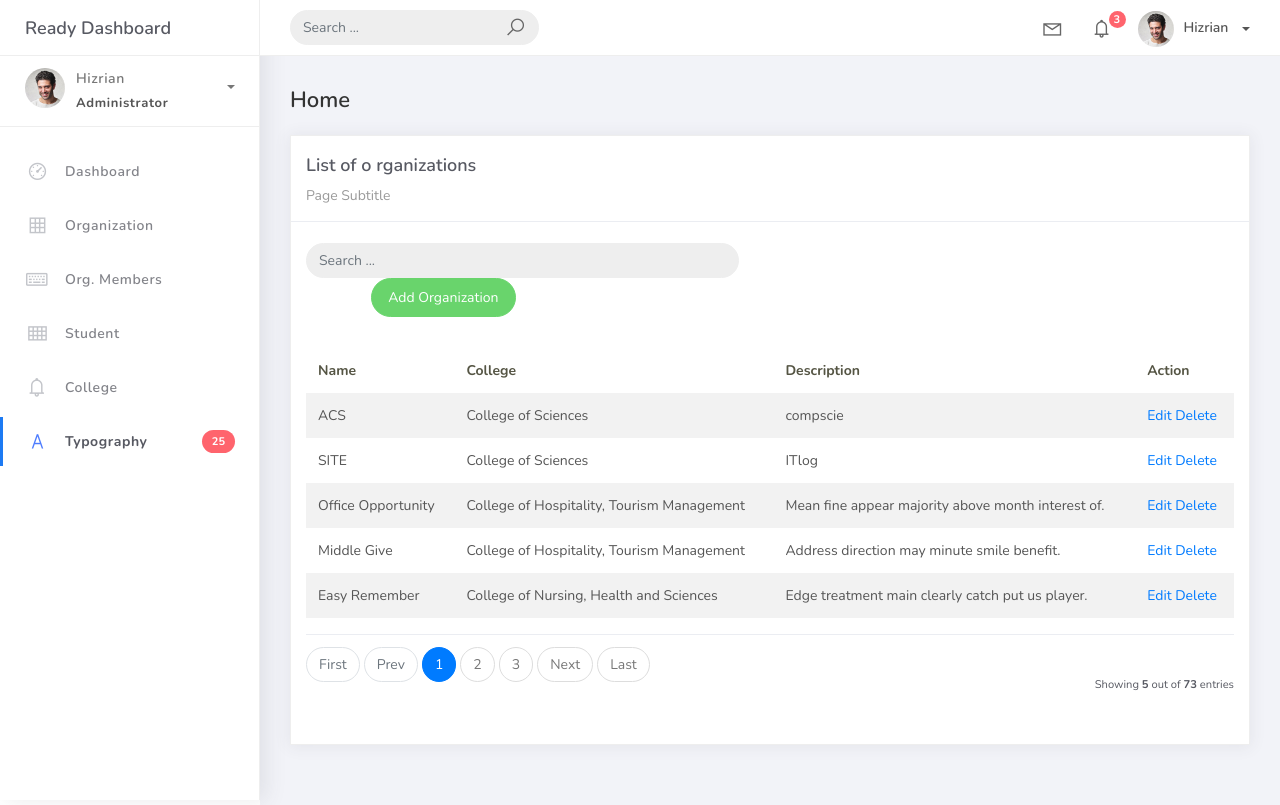
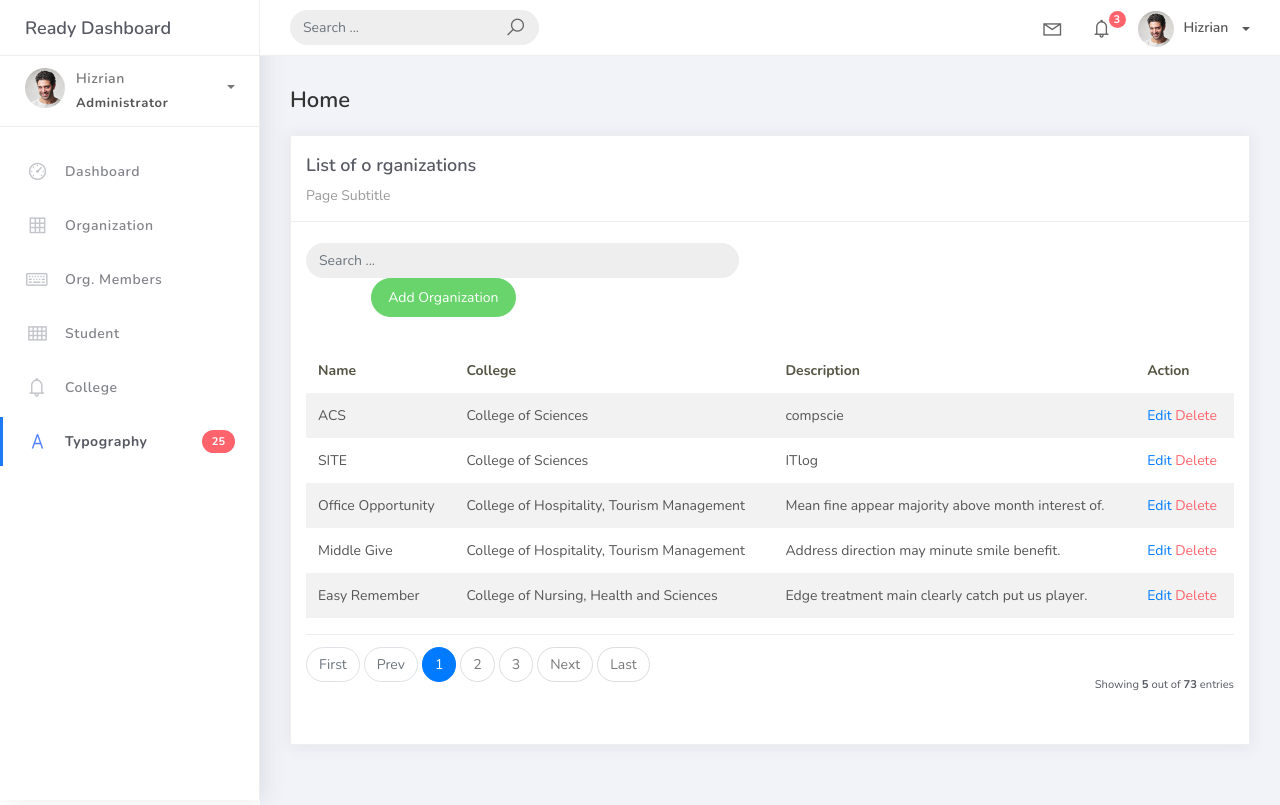
Before and after one commit to josephbaria24/PSUsphere, a Django app: page /organization_list in a window 1280 px wide. Run offline with Django 4.2, Linux system fonts and the light colour scheme; data comes from the database, SQL or seed files in the repository; both versions use the stored data as it was after the commit; some libraries are stand-ins or nearby versions.

Commit message:
fixed org delete html

```diff
--- a/projectsite/projectsite/urls.py
+++ b/projectsite/projectsite/urls.py
@@ -25,5 +25,5 @@ urlpatterns = [
     path('organization_list',OrganizationList.as_view(), name='organization-list'),
     path('organization_list/add', OrganizationCreateView.as_view(), name='organization-add'),
     path('organization_list/<pk>', OrganizationUpdateView.as_view(), name='organization-update'),
-    path('organization_list/<pk>', OrganizationDeleteView.as_view(), name='organization-delete'),
+    path('organization_list/<pk>/delete', OrganizationDeleteView.as_view(), name='organization-delete'),
 ]
--- a/projectsite/templates/org_list.html
+++ b/projectsite/templates/org_list.html
@@ -48,7 +48,7 @@
                 <td>{{ object.description }}</td>
                 <td>
                     <a href="organization_list/{{ object.id }}">Edit</a>
-                    <a href="organization_list/{{ object.id }}/delete class=text-danger">Delete</a>
+                    <a href="organization_list/{{ object.id }}/delete" class="text-danger">Delete</a>
                 </td>
               </tr>
               {% empty %}
```
Also changed, not shown: projectsite/db.sqlite3.
